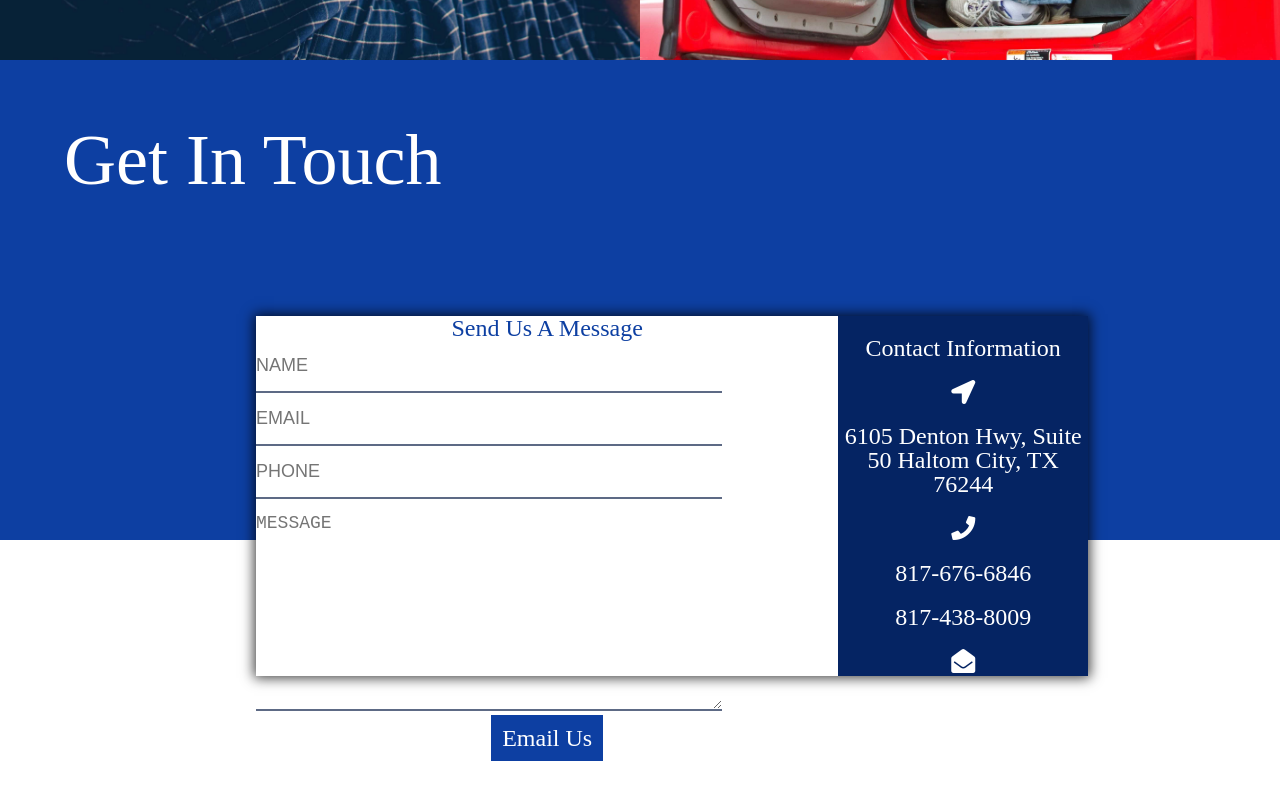
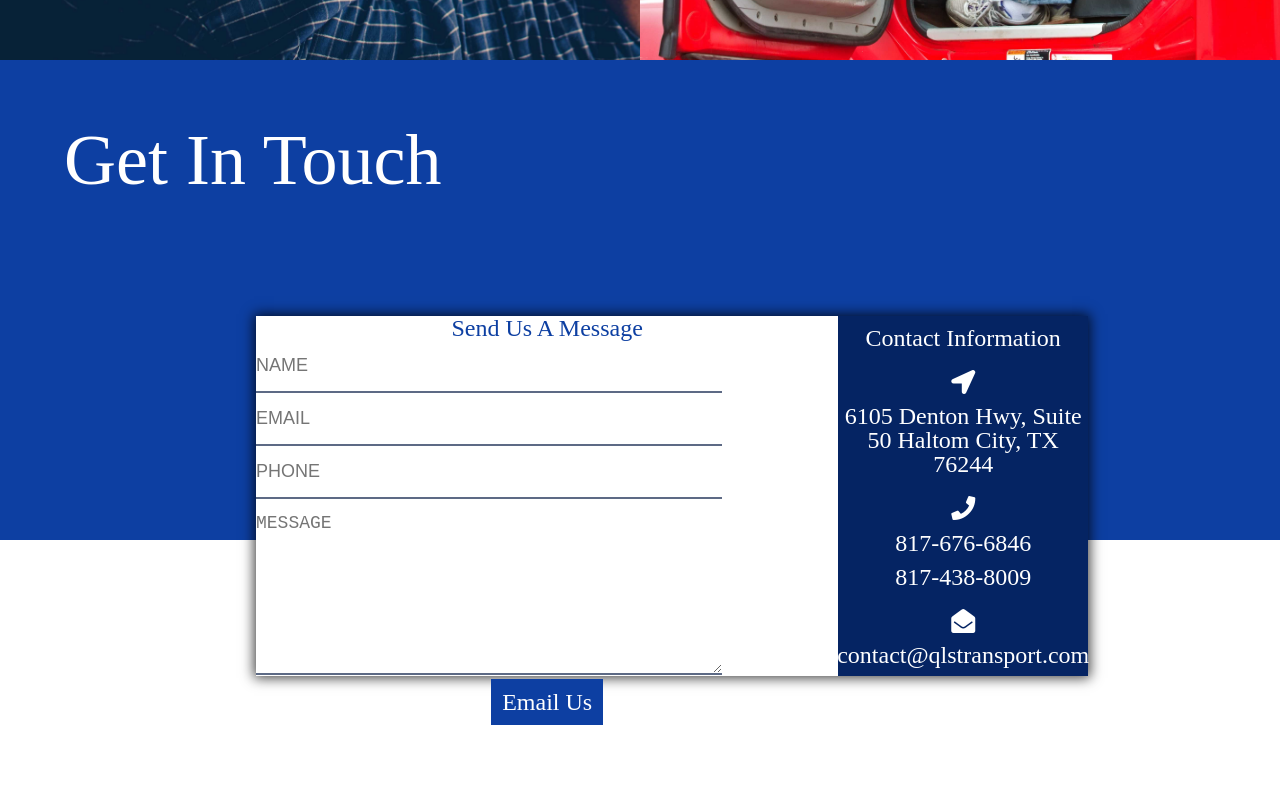
Before and after one commit to XavierCarpenter/qlstransport, a React (Create React App) app: page / in a window 1280 px wide. Shown: the part 1540-2340 px from the top of the page. Built offline with nearby package versions, Linux system fonts and the light colour scheme.

Commit message:
fixed alignment

```diff
--- a/src/App.css
+++ b/src/App.css
@@ -172,7 +172,7 @@ nav a:hover {
 .benefits{
    list-style-type: disc;
   font-family: "Open Sans", sans-serif;
-  line-height: 40px;
+  line-height: 35px;
 }
 .info-wrapper {
   position: absolute;
@@ -219,8 +219,11 @@ box-shadow: 0px 0px 12px 2px rgba(0,0,0,0.75);
   max-width: 70%;
   margin: 16% 0 0 15%;
 }
+.history{
+  margin: -30px 0 0 0;
+}
 .infoBox{
-  padding: 20px 0;
+  padding: 10px 0;
 }
 .bluetext{
   color: #0D3FA2;
@@ -280,10 +283,13 @@ box-shadow: 0px 0px 12px 2px rgba(0,0,0,0.75);
   text-align: center;
 }
 .contact-box h2{
-  margin: 20px 0 20px 0;
+  margin: 10px 0 10px 0;
 }
 .contact-box p{
-  margin: 20px 0 20px 0;
+  margin: 10px 0 10px 0;
+}
+.contact-box i{
+  margin: 10px 0 0 0;
 }
 #cTitle{
   position: absolute;
--- a/src/App.js
+++ b/src/App.js
@@ -118,7 +118,7 @@ ${this.state.name}
       </div> : <div className="box about3">
           <div className="extra-box">
             <div className="infoBox">
-              <p className="subtext3">
+              <p className="subtext3 history">
                 <span className="bold">QLS Transport LLC</span> was founded on over 20 years of combined experience in the trucking and logistics industry. We take pride in going the extra mile in providing on-time deliveries, exceptional customer service, and a safe, stable and profitable working environment for our drivers. With dedication to our customers and drivers at the forefront of everything we do, we have built a foundation of excellence that drives our success now and into the future.
                 </p>
             </div>
@@ -197,7 +197,7 @@ ${this.state.name}
               <input type="text" name="phone" required placeholder="Phone" onChange={e => this.setState(
                 { phone: e.target.value }
               )} />
-              <textarea name="message" rows="10" placeholder="Message" onChange={e => this.setState(
+              <textarea name="message" rows="8" placeholder="Message" onChange={e => this.setState(
                 { message: e.target.value }
               )} />
 
```
